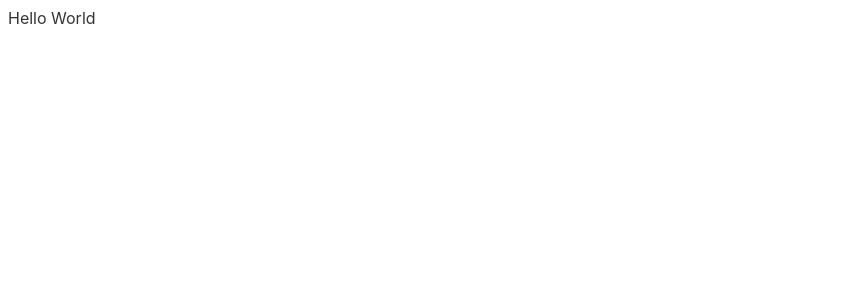
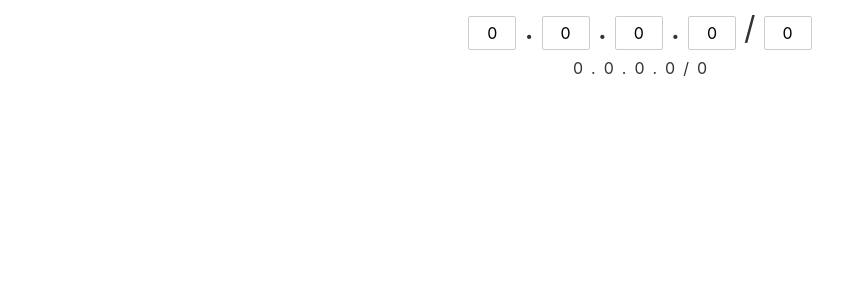
Before and after one commit to joelwaymack/cidr-calc, a Svelte app: page / in a window 1280 px wide. Shown: the top 300 px of the page, without its empty margins (0-866 px from the left). Built offline with nearby package versions, Linux system fonts and the light colour scheme.

Commit message:
Initial commit.

```diff
--- a/src/App.svelte
+++ b/src/App.svelte
@@ -1,5 +1,79 @@
 <script>
-	export let value = 'World';
+	import Octet from './components/Octet.svelte';
+
+	let cidr = 	{
+		octet1: 0,
+		octet2: 0,
+		octet3: 0,
+		octet4: 0,
+		mask: 0
+	};
+
+	const inputChange = (event) => {
+		const target = event.target.name;
+		let value = event.target.valueAsNumber;
+		console.log(value);
+		value = !value || value < 0 ? 0 : value;
+
+		if (target === 'mask') {
+			value = value > 32 ? 32 : value;
+		} else {
+			value = value > 255 ? 255 : value;
+		}
+		console.log(value);
+		cidr[target] = value;
+	};
 </script>
 
-<div>Hello {value}</div>
+<div class="ip">
+	<input type="number" name="octet1" bind:value={cidr.octet1} on:input={inputChange} />
+	<div class="dot">.</div>
+	<input type="number" name="octet2" bind:value={cidr.octet2} on:input={inputChange} />
+	<div class="dot">.</div>
+	<input type="number" name="octet3" bind:value={cidr.octet3} on:input={inputChange} />
+	<div class="dot">.</div>
+	<input type="number" name="octet4" bind:value={cidr.octet4} on:input={inputChange} />
+	<div class="dot">/</div>
+	<input type="number" name="mask" bind:value={cidr.mask} on:input={inputChange} />
+</div>
+
+<div class="ip">
+	<Octet value={cidr.octet1} />
+	<div>.</div>
+	<Octet value={cidr.octet2} />
+	<div>.</div>
+	<Octet value={cidr.octet3} />
+	<div>.</div>
+	<Octet value={cidr.octet4} />
+	<div>/</div>
+	<div>{cidr.mask}</div>
+</div>
+
+<style>
+	input {
+		width: 3rem;
+		text-align: center;
+	}
+
+	input::-webkit-outer-spin-button,
+	input::-webkit-inner-spin-button {
+		-webkit-appearance: none;
+		margin: 0;
+	}
+
+	input[type=number] {
+		-moz-appearance: textfield;
+	}
+
+	.ip {
+		display: flex;
+		flex-wrap: wrap;
+		justify-content: center;
+		align-items: baseline;
+		gap: .5rem;
+	}
+
+	.dot {
+		font-size: 2rem;
+	}
+</style>
--- /dev/null
+++ b/src/components/Octet.svelte
@@ -0,0 +1,7 @@
+<script>
+    export let value = 0;
+</script>
+
+<div>
+    {value}
+</div>
```
Also changed, not shown: 1 other file (tests, documents, lock files or other folders).
